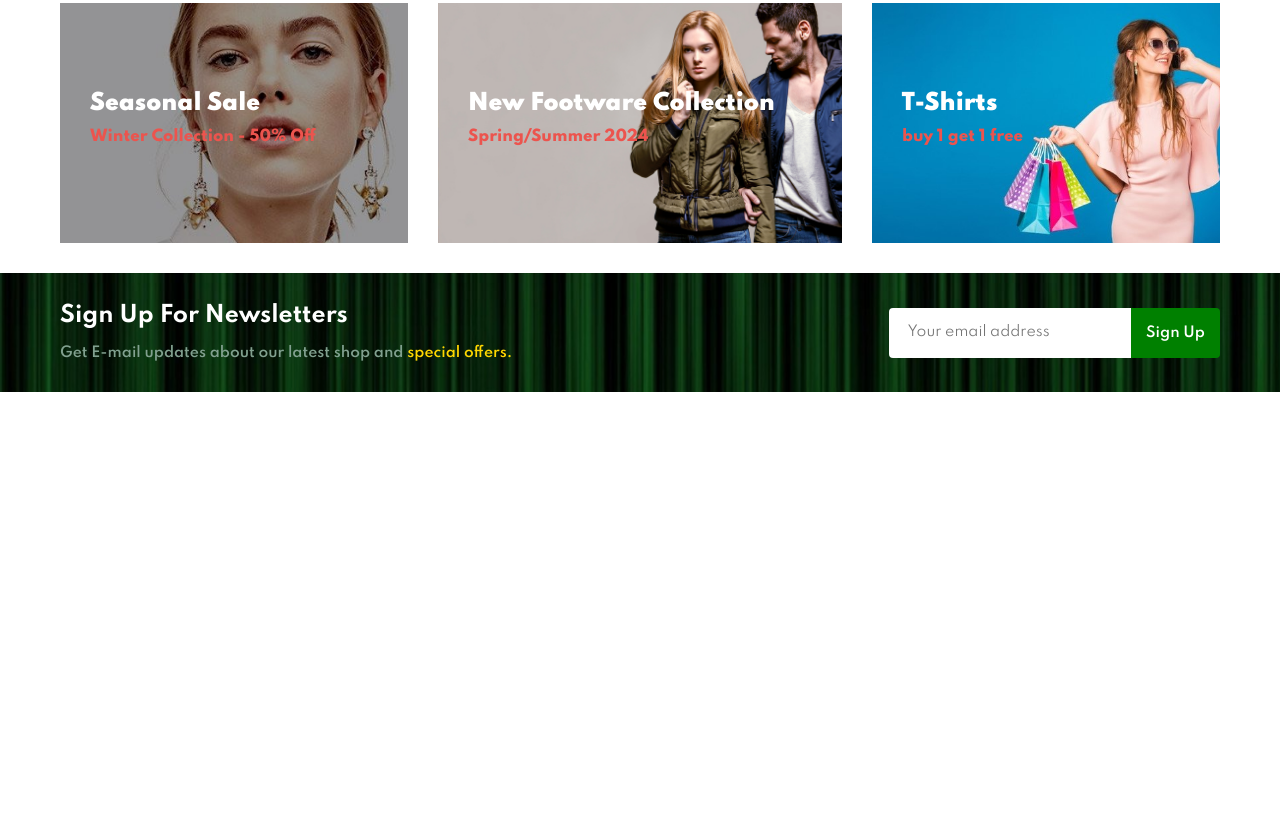
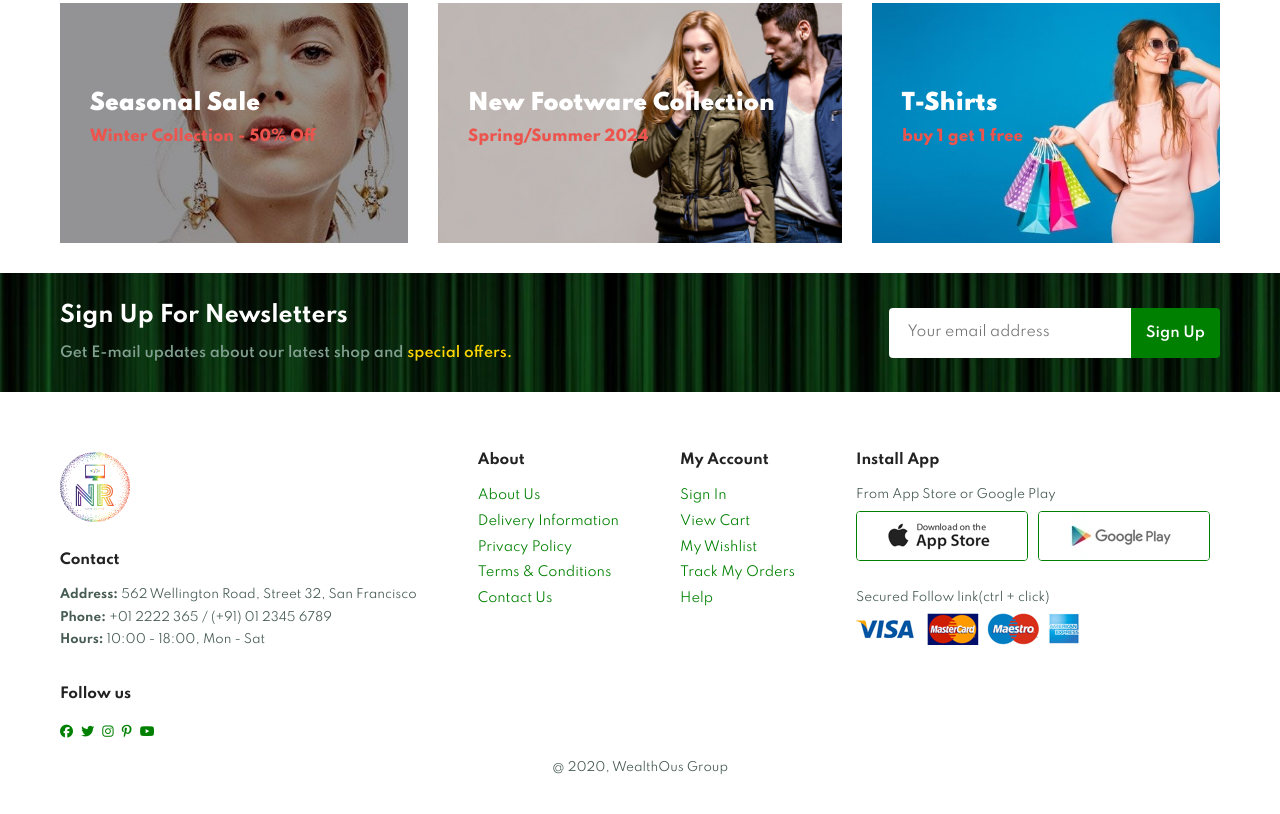
Before and after one commit to nishanka/js-ecommerce-website-1, a plain HTML site: page index.html in a window 1280 px wide. Shown: the part 3592-4406 px from the top of the page. Before the commit the page ends 3984 px from the top, so only its background shows below. Drawn offline with Linux system fonts and the light colour scheme.

Commit message:
Add Footer section styles and content

```diff
--- a/index.html
+++ b/index.html
@@ -365,6 +365,54 @@
             <button>Sign Up</button>
         </div>
     </section>
+    <footer class="section-p1">
+        <div class="col">
+            <img class="footer-logo" src="img/logo.svg" alt="">
+            <h4>Contact</h4>
+            <p><strong>Address: </strong> 562 Wellington Road, Street 32, San Francisco</p>
+            <p><strong>Phone: </strong> +01 2222 365 / (+91) 01 2345 6789</p>
+            <p><strong>Hours: </strong> 10:00 - 18:00, Mon - Sat</p>
+            <div class="footer-follow">
+                <h4>Follow us</h4>
+                <div class="icon">
+                    <a href="#"><i class="fab fa-facebook"></i></a>
+                    <a href="#"><i class="fab fa-twitter"></i></a>
+                    <a href="#"><i class="fab fa-instagram"></i></a>
+                    <a href="#"><i class="fab fa-pinterest-p"></i></a>
+                    <a href="#"><i class="fab fa-youtube"></i></a>
+                </div>
+            </div>
+        </div>
+        <div class="col">
+            <h4>About</h4>
+            <a href="#">About Us</a>
+            <a href="#">Delivery Information</a>
+            <a href="#">Privacy Policy</a>
+            <a href="#">Terms & Conditions</a>
+            <a href="#">Contact Us</a>
+        </div>
+        <div class="col">
+            <h4>My Account</h4>
+            <a href="#">Sign In</a>
+            <a href="#">View Cart</a>
+            <a href="#">My Wishlist</a>
+            <a href="#">Track My Orders</a>
+            <a href="#">Help</a>
+        </div>
+        <div class="col footer-install">
+            <h4>Install App</h4>
+            <p>From App Store or Google Play</p>
+            <div class="row footer-install__row">
+                <img src="img/pay/app.jpg" alt="">
+                <img src="img/pay/play.jpg" alt="">
+            </div>
+            <p>Secured Follow link(ctrl + click)</p>
+            <img src="img/pay/pay.png" alt="">
+        </div>
+        <div class="footer-copyright">
+            <p>@ 2020, WealthOus Group</p>
+        </div>
+    </footer>
     <script src='script.js'></script>
 </body>
 </html>
--- a/style.css
+++ b/style.css
@@ -535,3 +535,77 @@ header {
   background-color: #FFD700;
   color: #000;
 }
+
+footer {
+  display: flex;
+  flex-wrap: wrap;
+  justify-content: space-between;
+}
+
+footer .col {
+  display: flex;
+  flex-direction: column;
+  align-items: flex-start;
+  margin-bottom: 20px;
+  padding-top: 30px;
+}
+
+.footer-logo {
+  width: 70px;
+  height: 70px;
+  margin-bottom: 30px;
+}
+
+footer h4 {
+  font-size: 14px;
+  line-height: 1.2;
+  margin-bottom: 20px;
+}
+
+footer p {
+  font-size: 12px;
+  line-height: 1.2;
+  margin: 0 0 8px 0;
+}
+
+footer a {
+  font-size: 13px;
+  line-height: 1.2;
+  color: #008000;
+  text-decoration: none;
+  margin: 0 0 10px 0;
+  transition: all 0.3s ease-in-out;
+}
+
+footer a:hover {
+  color: #FFA500;
+}
+
+.footer-follow {
+  margin-top: 30px;
+}
+
+.footer-follow a {
+  transition: all 0.3s ease-in-out;
+  margin-right: 4px;
+}
+
+.footer-follow a:hover {
+  color: #FFA500;
+}
+
+.footer-install__row {
+  display: flex;
+  margin-bottom: 20px;
+}
+
+.footer-install__row img {
+  border: 1px solid #008000;
+  border-radius: 4px;
+  margin: 0 10px 10px 0;
+}
+
+.footer-copyright {
+  flex-basis: 100%;
+  text-align: center;
+}
```
